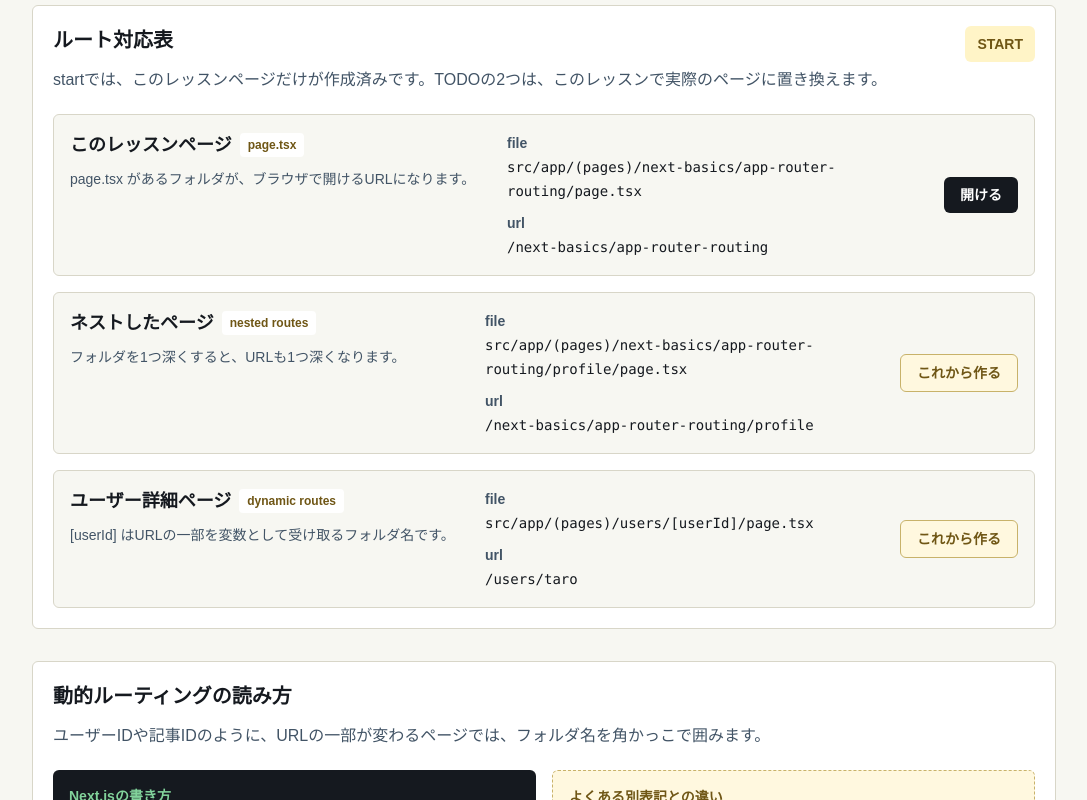
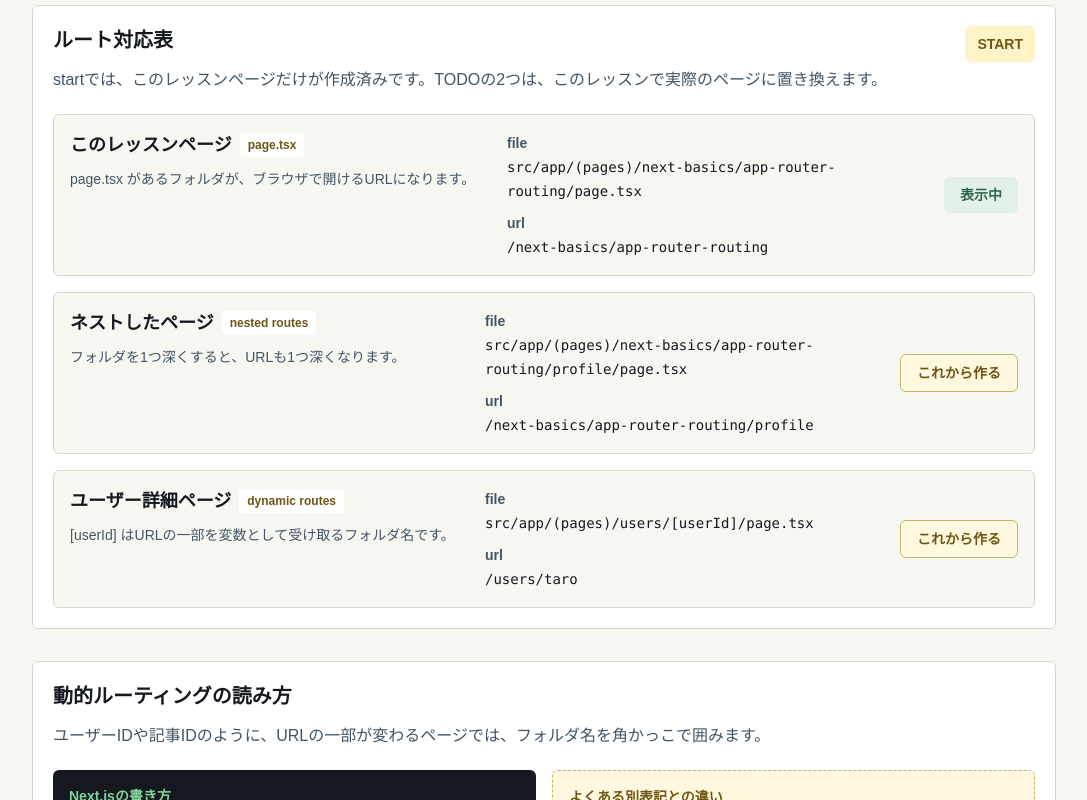
Before and after one commit to sironekotech/frontend-study, a Next.js app: page /next-basics/app-router-routing in a window 1280 px wide. Shown: the part 1100-1900 px from the top of the page, without its empty margins (96-1183 px from the left). Built offline with nearby package versions, Linux system fonts and the light colour scheme.

Commit message:
fix: Lesson 8の現在ページ表示を調整

```diff
--- a/src/app/(pages)/next-basics/app-router-routing/page.tsx
+++ b/src/app/(pages)/next-basics/app-router-routing/page.tsx
@@ -1,7 +1,7 @@
 import Link from 'next/link';
 import { HomeLink } from '@/app/_components/HomeLink';
 
-type RouteStatus = 'ready' | 'todo';
+type RouteStatus = 'current' | 'ready' | 'todo';
 
 type RouteExample = {
   id: string;
@@ -20,7 +20,7 @@ const routeExamples: RouteExample[] = [
     filePath: 'src/app/(pages)/next-basics/app-router-routing/page.tsx',
     url: '/next-basics/app-router-routing',
     concept: 'page.tsx',
-    status: 'ready',
+    status: 'current',
     description: 'page.tsx があるフォルダが、ブラウザで開けるURLになります。',
   },
   {
@@ -157,7 +157,11 @@ function RouteMap() {
             </dl>
 
             <div className="flex items-center lg:justify-end">
-              {route.status === 'ready' ? (
+              {route.status === 'current' ? (
+                <span className="inline-flex w-full justify-center rounded-md bg-[#e3f0e8] px-4 py-2 text-sm font-semibold text-[#2f6848] sm:w-fit">
+                  表示中
+                </span>
+              ) : route.status === 'ready' ? (
                 <Link
                   href={route.url}
                   className="inline-flex w-full justify-center rounded-md bg-[#15191f] px-4 py-2 text-sm font-semibold text-white sm:w-fit"
```
Also changed, not shown: Lessons/008-next-app-router-routing.md (+1 -1 lines).
